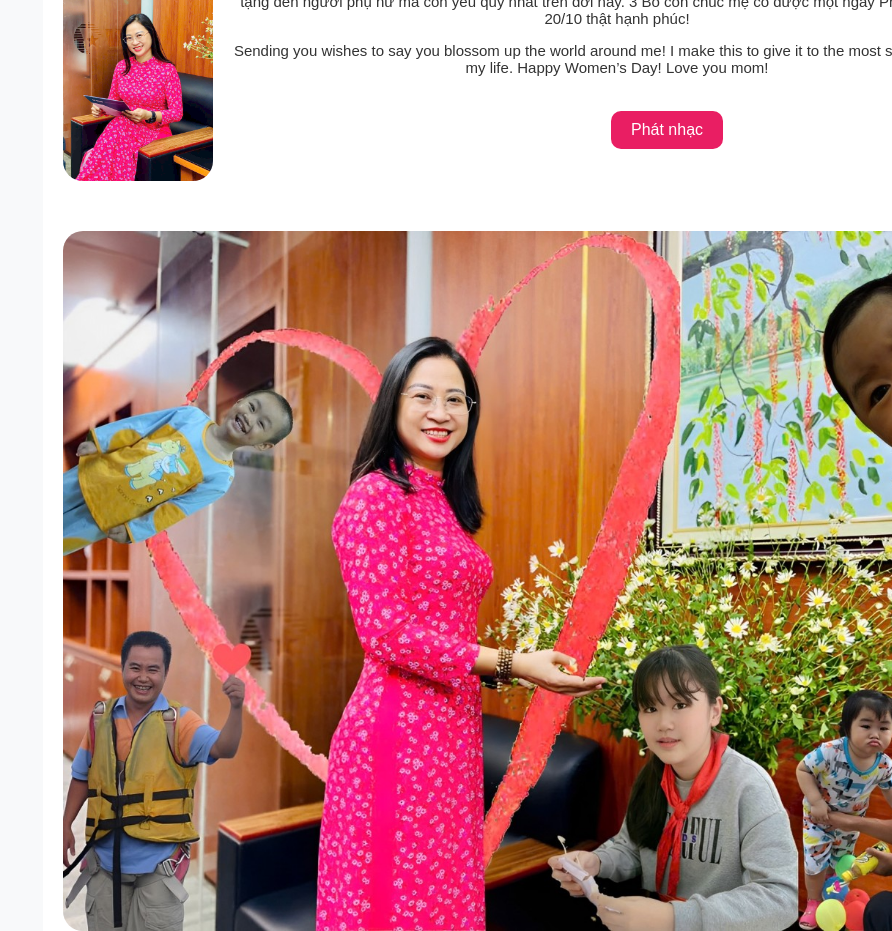
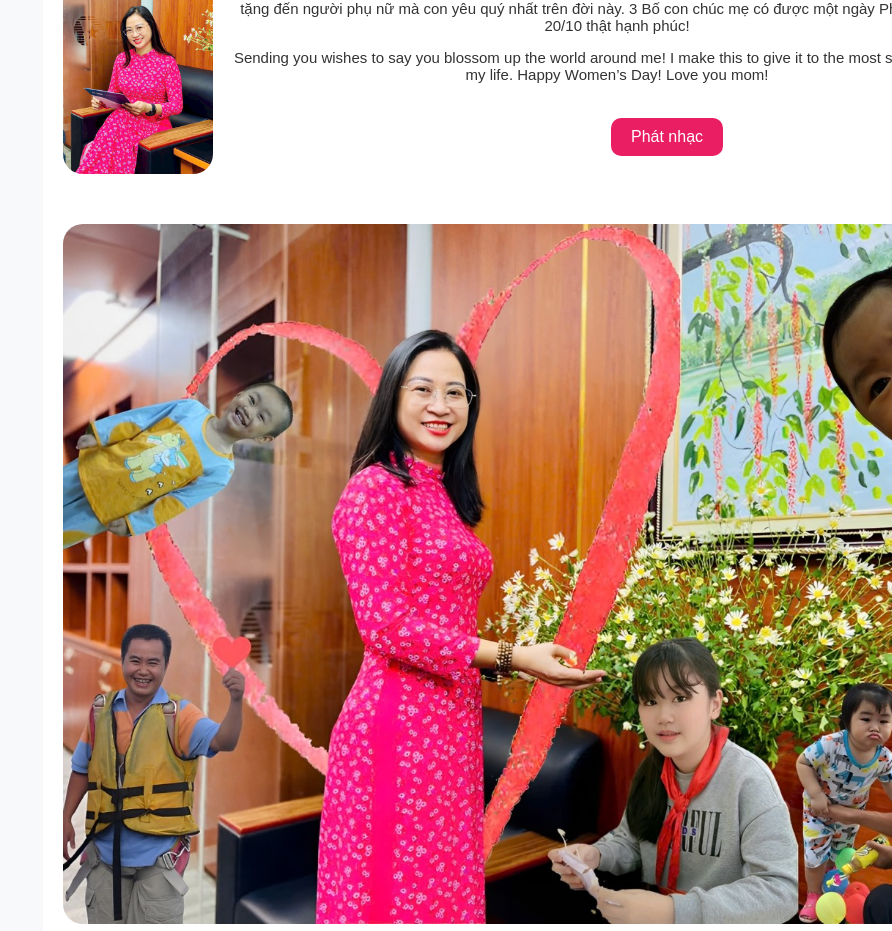
Before and after one commit to AFKNoMercy/love-u-mama, a plain HTML site: page message.html in a window 1280 px wide. Shown: the top 931 px of the page, without its empty margins (388-1280 px from the left). Drawn offline with Linux system fonts and the light colour scheme.

Commit message:
Update styles.css

```diff
--- a/styles.css
+++ b/styles.css
@@ -41,7 +41,7 @@ button:hover {
 }
 
 .celebration-image {
-    margin-top: 20px;
+    margin-top: 5px;
     max-width:150px; /* Scale ảnh nhỏ lại */
     height: auto;
     border-radius: 20px; /* Bo viền mềm hơn */
@@ -58,7 +58,7 @@ button:hover {
 
 .surprise-image {
     margin-top: 50px;
-    max-width: 10000px;
+    max-width: 8000px;
     height: 700px;
     border-radius: 20px; /* Bo viền mềm hơn */
     animation: fadeIn 2s ease-in-out;
```
